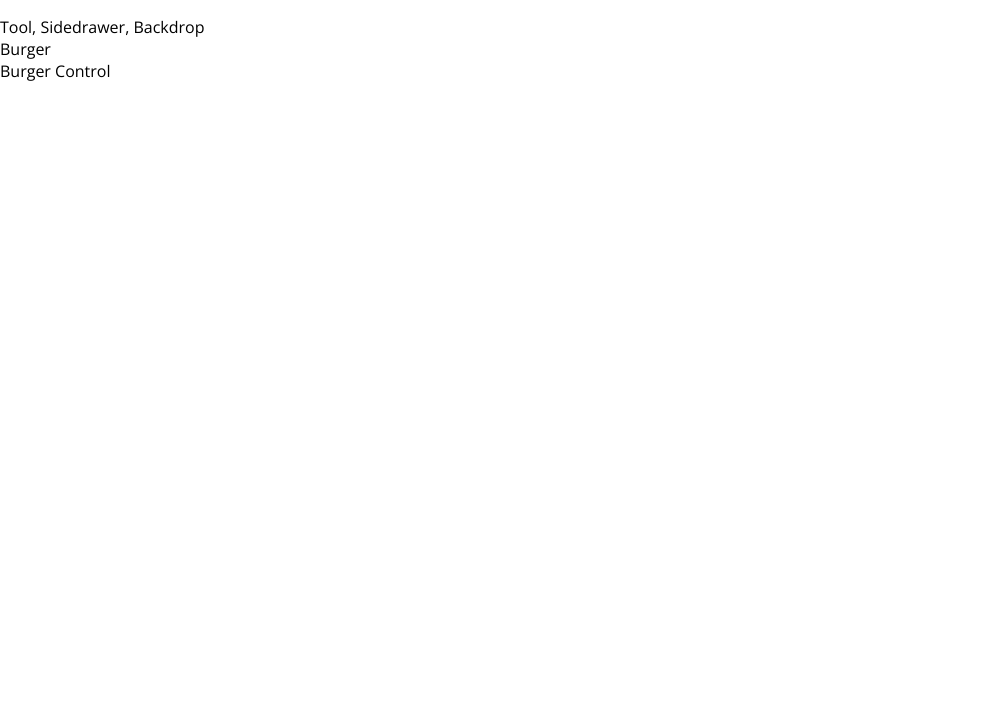
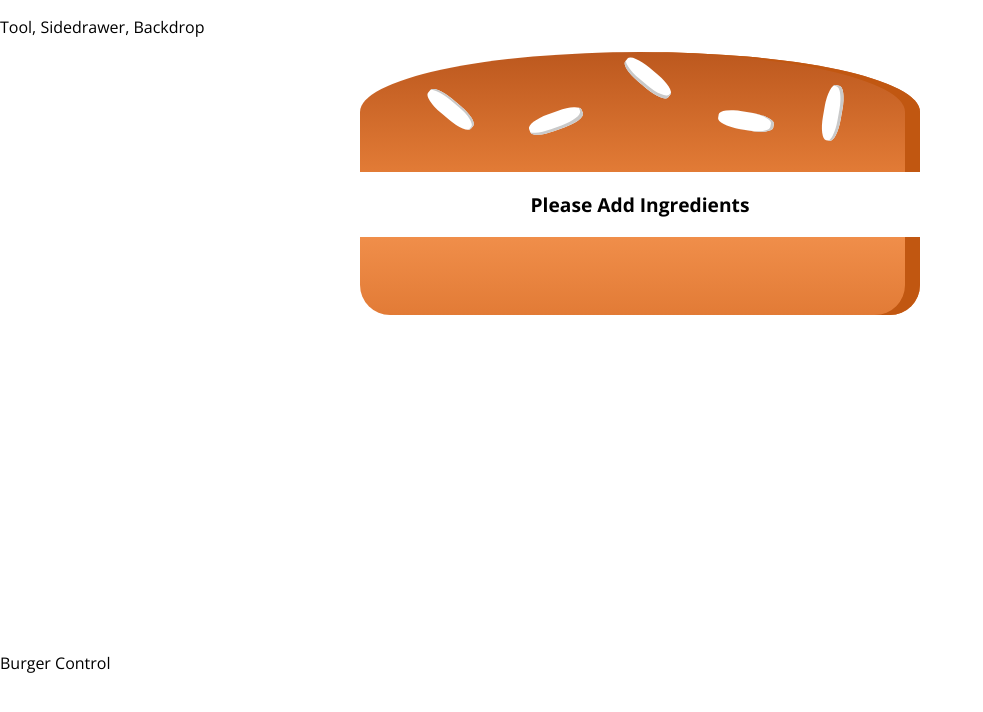
Before and after one commit to panda622/react-burger-app, a React (Create React App) app: page / in a window 1280 px wide. Shown: the top 712 px of the page, without its empty margins (0-983 px from the left). Built offline with nearby package versions, Linux system fonts and the light colour scheme.

Commit message:
passing sample data to Burger from BugerBuilder

```diff
--- a/src/components/Burger/Burger.js
+++ b/src/components/Burger/Burger.js
@@ -0,0 +1,28 @@
+import React from "react";
+import BurgerIngredient from "./BurgerIngredient/BurgerIngredient";
+import classes from "./Burger.module.css";
+
+const burger = (props) => {
+  let transformedIngredients = Object.keys(props.ingredients)
+    .map((igKey) => {
+      return [...Array(props.ingredients[igKey])].map((_, index) => (
+        <BurgerIngredient key={igKey + index} type={igKey} />
+      ));
+    })
+    .reduce((arr, el) => {
+      return arr.concat(el);
+    }, []);
+
+  if (transformedIngredients.length === 0) {
+    transformedIngredients = <p>Please Add Ingredients</p>;
+  }
+  return (
+    <div className={classes.Burger}>
+      <BurgerIngredient type="bread-top" />
+      {transformedIngredients}
+      <BurgerIngredient type="bread-bottom" />
+    </div>
+  );
+};
+
+export default burger;
--- /dev/null
+++ b/src/components/Burger/Burger.module.css
@@ -0,0 +1,30 @@
+.Burger {
+  width: 100%;
+  margin: auto;
+  height: 250px;
+  /* overflow: scroll; */
+  text-align: center;
+  font-weight: bold;
+  font-size: 1.2rem;
+}
+
+@media (min-width: 500px) and (min-height: 400px) {
+  .Burger {
+    width: 350px;
+    height: 300px;
+  }
+}
+
+@media (min-width: 500px) and (min-height: 401px) {
+  .Burger {
+    width: 450px;
+    height: 400px;
+  }
+}
+
+@media (min-width: 1000px) and (min-height: 700px) {
+  .Burger {
+    width: 700px;
+    height: 600px;
+  }
+}
--- a/src/components/Burger/BurgerIngredient/BurgerIngredient.js
+++ b/src/components/Burger/BurgerIngredient/BurgerIngredient.js
@@ -12,8 +12,8 @@ class BurgerIngredient extends Component {
       case "bread-top":
         ingredient = (
           <div className={classes.BreadTop}>
-            <div className={classes.Seeeds1}></div>
-            <div className={classes.Seeeds2}></div>
+            <div className={classes.Seeds1}></div>
+            <div className={classes.Seeds2}></div>
           </div>
         );
         break;
@@ -27,7 +27,7 @@ class BurgerIngredient extends Component {
         ingredient = <div className={classes.Salad}></div>;
         break;
       case "bacon":
-        ingredient = <div className={classes.bacon}></div>;
+        ingredient = <div className={classes.Bacon}></div>;
         break;
       default:
         ingredient = null;
@@ -36,7 +36,7 @@ class BurgerIngredient extends Component {
   }
 }
 
-BurgerIngredient.prototype = {
+BurgerIngredient.propTypes = {
   type: PropTypes.string.isRequired,
 };
 
--- a/src/containers/BurgerBuider/BurgerBuilder.js
+++ b/src/containers/BurgerBuider/BurgerBuilder.js
@@ -1,11 +1,21 @@
 import React, { Component } from "react";
 import Aux from "../../hoc/Aux";
+import Burger from "../../components/Burger/Burger";
 
 class BurgerBuilder extends Component {
+  state = {
+    ingredient: {
+      salad: 0,
+      bacon: 0,
+      cheese: 0,
+      meat: 0,
+    },
+  };
+
   render() {
     return (
       <Aux>
-        <div>Burger</div>
+        <Burger ingredients={this.state.ingredient} />
         <div>Burger Control</div>
       </Aux>
     );
```
